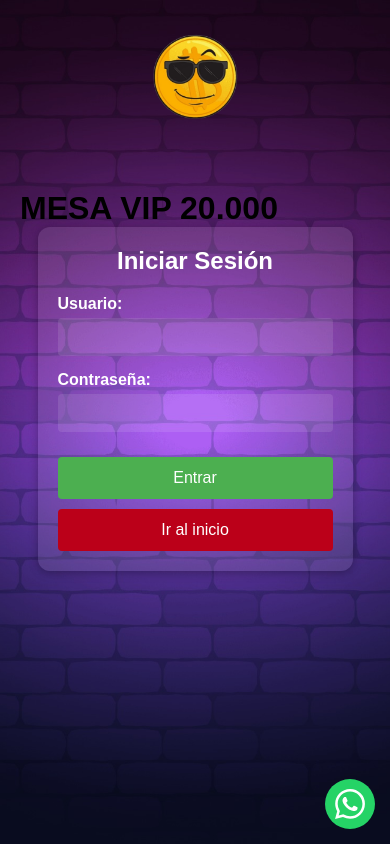
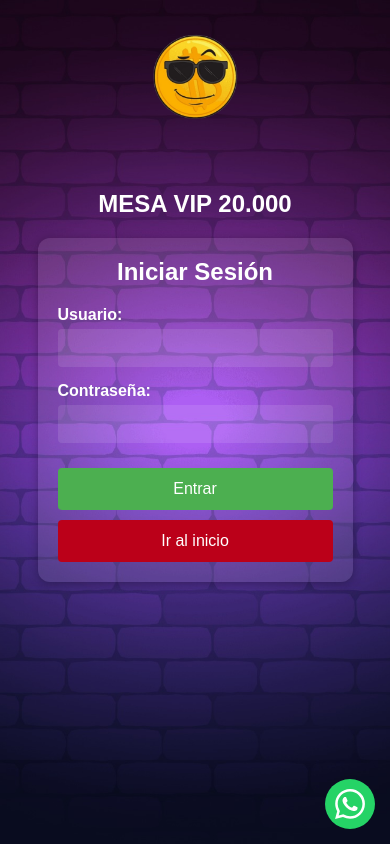
Before and after one commit to samutrujillo/juego-memoria-cliente1, a Next.js app: page / in a window 390 px wide. Built offline with nearby package versions, Linux system fonts and the light colour scheme; no server answers.

Commit message:
Update Login.css

```diff
--- a/src/styles/Login.css
+++ b/src/styles/Login.css
@@ -102,6 +102,34 @@
   justify-content: center;
 }
 
+.title-container {
+  width: 100%;
+  display: flex;
+  justify-content: center;
+  margin-bottom: 20px;
+}
+
+.vip-title {
+  color: white;
+  font-size: 2.5rem;
+  font-weight: bold;
+  text-align: center;
+  margin: 0;
+  font-family: Arial, sans-serif;
+}
+
+/* Responsivo */
+@media (max-width: 768px) {
+  .vip-title {
+    font-size: 2rem;
+  }
+}
+
+@media (max-width: 480px) {
+  .vip-title {
+    font-size: 1.5rem;
+  }
+}
 .home-button:hover {
   background-color: #9e1e19;
 }
```
